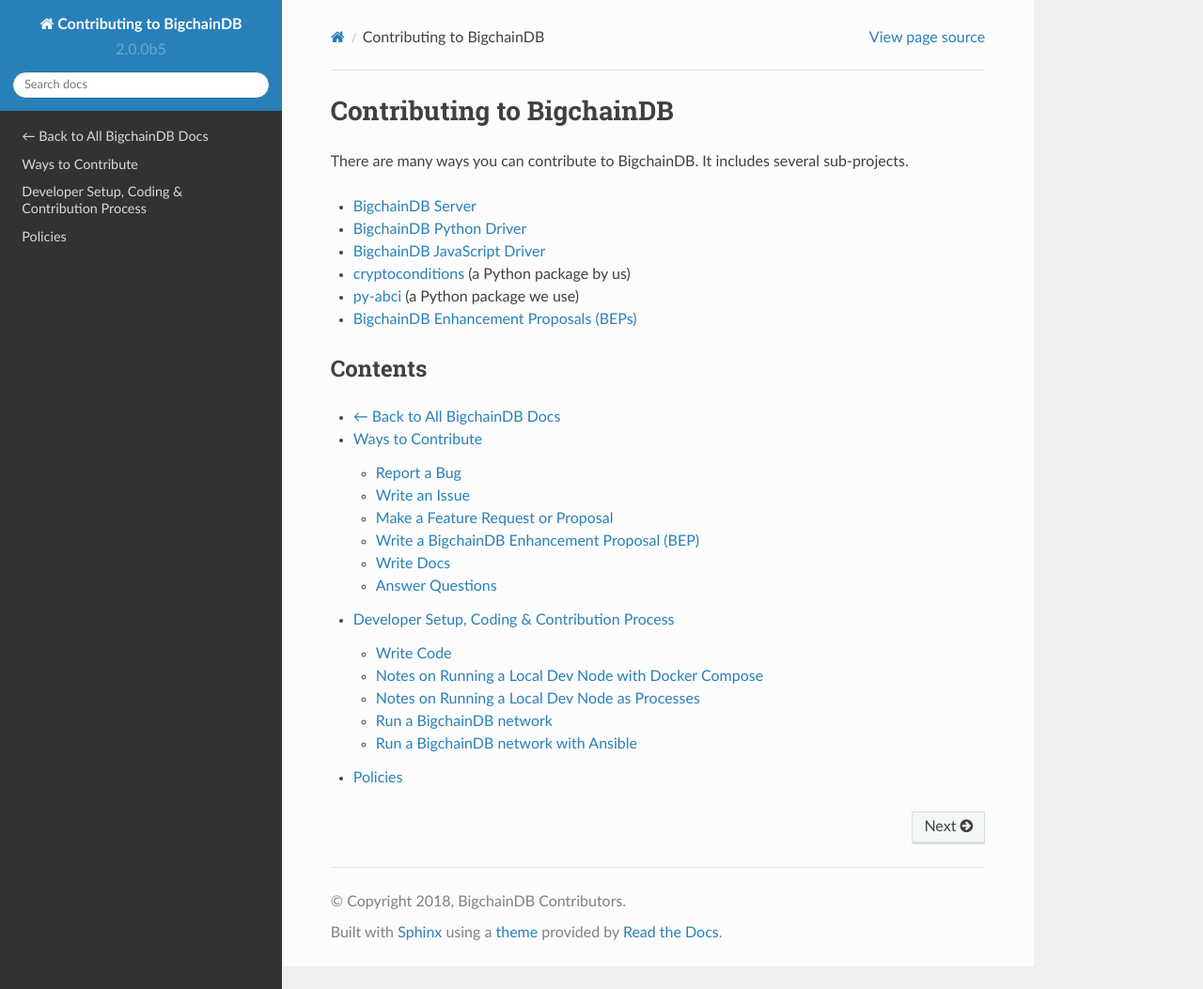
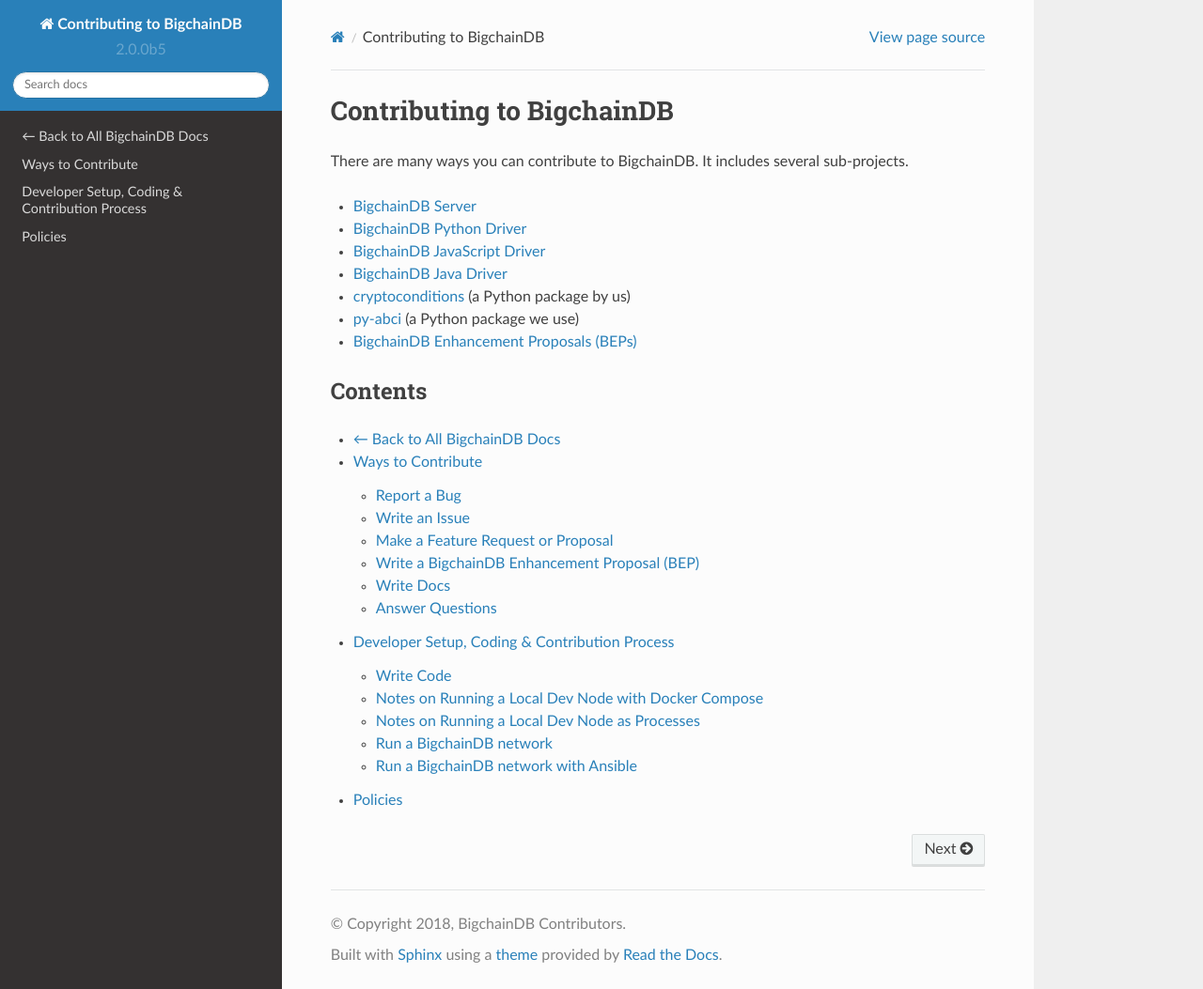
Before and after one commit to thematerials-network/bigchaindb-node, a Sphinx documentation site: the page built from bigchaindb/docs/contributing/source/index.rst, in a window 1280 px wide and 1053 px high. Shown: the whole window at 94% size. Built offline with Sphinx 7.4.7 and the Read the Docs theme 2.0.0, drawn with Linux system fonts in a browser that asks for light colours; pages that are not in the unit, such as notebooks, are missing from menus; the version number is read from the project's files by our own code.

Commit message:
Add link to the Java driver in Contributing docs (#2478)

```diff
--- a/bigchaindb/docs/contributing/source/index.rst
+++ b/bigchaindb/docs/contributing/source/index.rst
@@ -12,6 +12,7 @@ It includes several sub-projects.
 - `BigchainDB Server <https://github.com/bigchaindb/bigchaindb>`_
 - `BigchainDB Python Driver <https://github.com/bigchaindb/bigchaindb-driver>`_
 - `BigchainDB JavaScript Driver <https://github.com/bigchaindb/js-bigchaindb-driver>`_
+- `BigchainDB Java Driver <https://github.com/bigchaindb/java-bigchaindb-driver>`_
 - `cryptoconditions <https://github.com/bigchaindb/cryptoconditions>`_ (a Python package by us)
 - `py-abci <https://github.com/davebryson/py-abci>`_ (a Python package we use)
 - `BigchainDB Enhancement Proposals (BEPs) <https://github.com/bigchaindb/BEPs>`_
```
